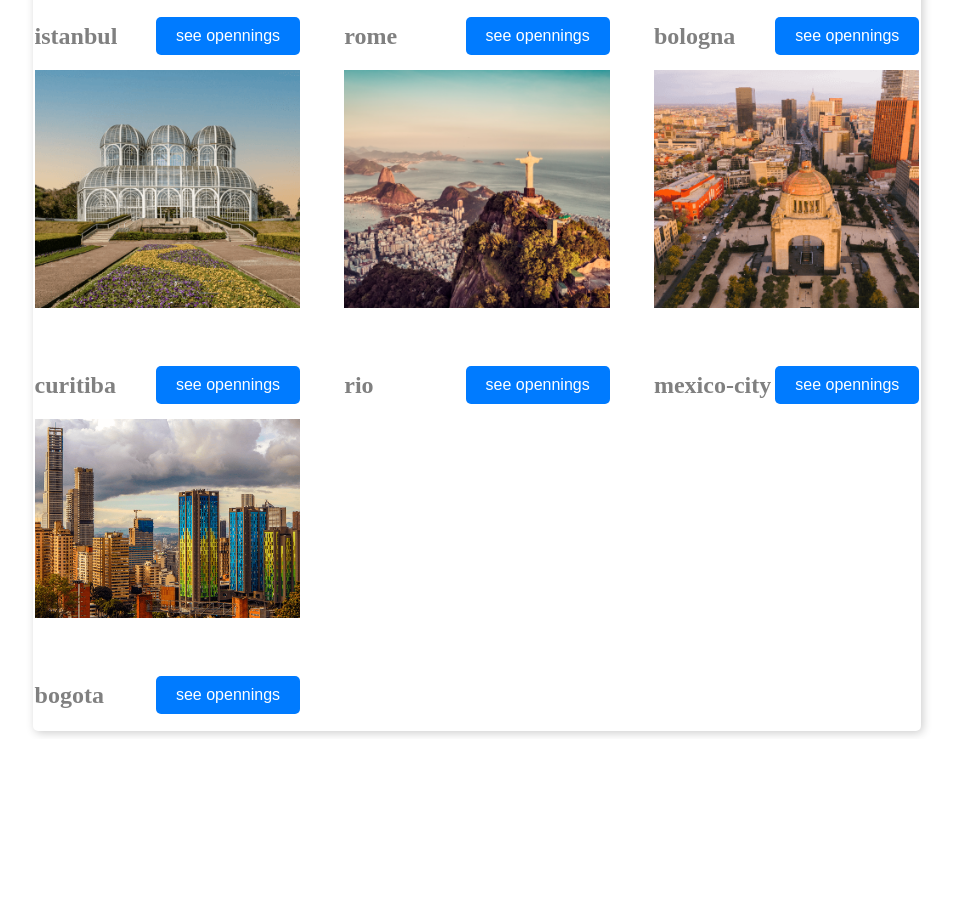
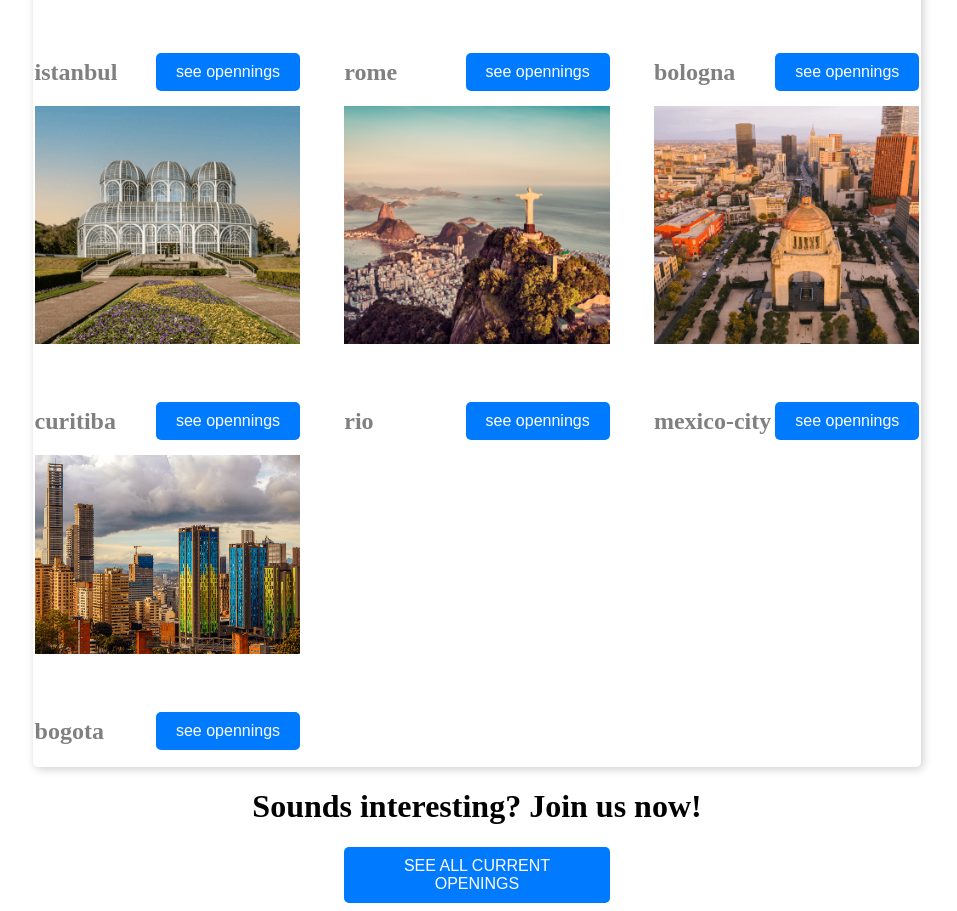
Before and after one commit to K-LIL828/docplanner, a plain HTML site: page index.html in a window 1280 px wide. Shown: the part 2555-3466 px from the top of the page, without its empty margins (163-1120 px from the left). Before the commit the page ends 3294 px from the top, so only its background shows below. Drawn offline with Linux system fonts and the light colour scheme.

Commit message:
updated doclanner 2

```diff
--- a/index.html
+++ b/index.html
@@ -87,8 +87,10 @@
 <br>
 <!-- making the voyage -->
  <div class="voyage">
-    <h1>Improve the lives of millions. <br>Change yours forever.</h1>
-    <p>More than 2800 team mates share our same vision, goals and passion. With offices in Warsaw, Barcelona, Munich, Istanbul, Rome, Rio, Bologna, Mexico City and Curitiba, our search for great talent never stops.</p>
+    <div class="voyage-h1">
+    <h1>Improve the lives of millions. <br>Change yours forever.</h1></div>
+    <div class="voyage-p">
+    <p>More than 2800 team mates share our same vision, goals and passion. With offices in Warsaw, Barcelona, Munich, Istanbul, Rome, Rio, Bologna, Mexico City and Curitiba, our search for great talent never stops.</p></div>
 
  </div>
  <!-- the country p$images -->
@@ -156,6 +158,13 @@
     <button type="button" class="custom-button">see opennings</button></div>
 </div>
 </div>
+<!-- making the final question -->
+ <div class="ending">
+    <div class="sounds">
+    <h1>Sounds interesting? Join us now!</h1></div>
+    <div class="boutton">
+    <button type="button" class="button">SEE ALL CURRENT OPENINGS</button></div>
+ </div>
 </head>
 <body>
 
--- a/style.css
+++ b/style.css
@@ -143,6 +143,19 @@ font-size: xx-large;
     justify-content: center;
     color: #00b39b;
 }
+.voyage-h1{
+    display: flex;
+    flex-direction: column;
+    justify-content: space-around;
+    margin: 0 auto;
+}
+.voyage-p{
+    width: 40%;
+    display: flex;
+    flex-direction: column;
+    justify-content: space-around;
+    margin: 0 auto;
+}
 .country{
    width: 70%;
    margin: 0 auto;
@@ -184,3 +197,30 @@ h2{
     border-radius: 5px;
     transition: background-color 0.3s ease;
 }
+.ending{
+    width: 70%;
+    display: flex;
+    flex-direction: column;
+    justify-content: center;
+    margin: 0 auto;
+}
+.sounds{
+    width: 100%;
+    display: flex;
+    justify-content: space-around;
+}
+.boutton{
+    width: 30%;
+    display: flex;
+    margin: 0 auto;
+    justify-content: space-around;
+}
+.button{
+    background-color: #007BFF;
+    color: white;
+    border: none;
+    padding: 10px 20px;
+    font-size: 16px;
+    border-radius: 5px;
+    transition: background-color 0.3s ease;
+}
```
